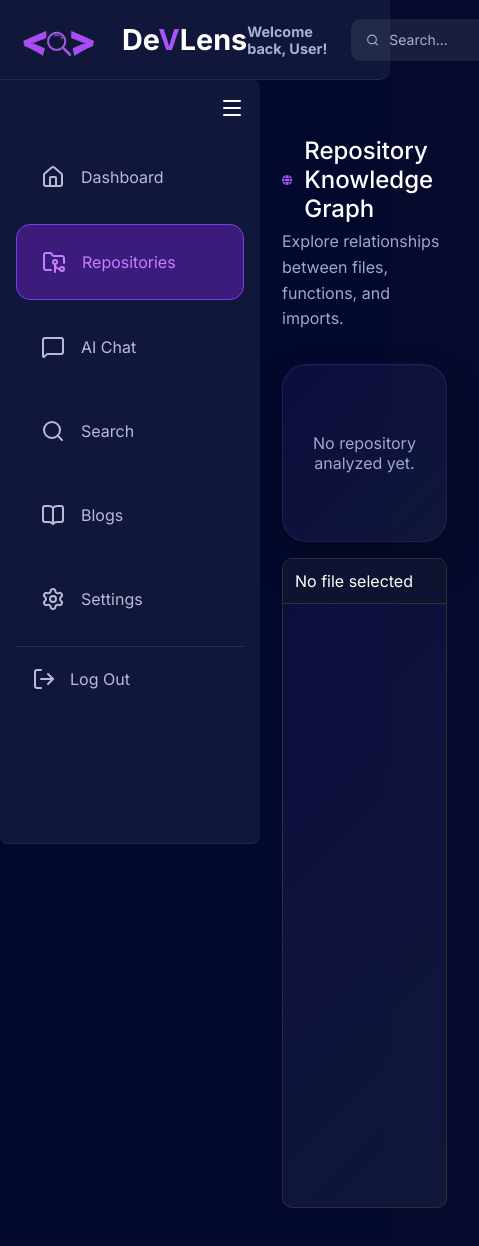
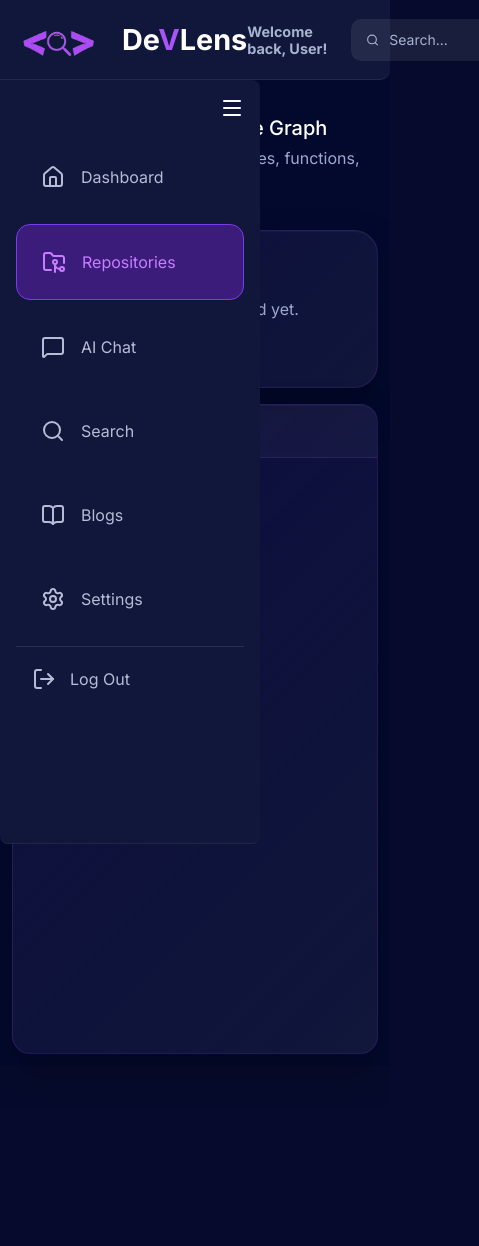
Before and after one commit to Ragamaie-Nagineni/DeVLens, a React app in the folder frontend/: page /repository in a window 390 px wide. Shown: the top 1246 px of the page, 479 px wide, since content can reach past the window. After the commit the page ends 1106 px from the top, so only its background shows below. Built offline with nearby package versions, Linux system fonts and the light colour scheme; the HTML template or start-up script is replaced by a standard one.

Commit message:
changes layout of repo page

```diff
--- a/frontend/src/components/FileExplorer/CodeViewer.css
+++ b/frontend/src/components/FileExplorer/CodeViewer.css
@@ -1,29 +1,83 @@
 .code-viewer {
   flex: 1;
-  background: linear-gradient(135deg,
-      rgba(78, 44, 180, 0.12),
-      #10173a);
+  min-width: 0;
+  height: 700px;
 
-  border: 1px solid #2f2f2f;
-  border-radius: 10px;
-  overflow: auto;
+  display: flex;
+  flex-direction: column;
+
+  background: linear-gradient(
+    135deg,
+    rgba(78, 44, 180, 0.12),
+    #10173a
+  );
+
+  border: 1px solid rgba(168, 85, 247, 0.15);
+  border-radius: 18px;
+
+  overflow: hidden;
+
+  box-shadow:
+    inset 0 1px 0 rgba(255, 255, 255, 0.03),
+    0 20px 40px rgba(0, 0, 0, 0.25);
 }
 
 .code-header {
-  padding: 12px;
-  border-bottom: 1px solid #333;
-  font-weight: 400;
-  color: white;
+  flex-shrink: 0;
+
+  padding: 16px 20px;
+
+  font-size: 16px;
+  font-weight: 600;
+
+  color: #ffffff;
+
+  background: rgba(255, 255, 255, 0.03);
+
+  border-bottom: 1px solid rgba(168, 85, 247, 0.15);
 }
 
 .code-viewer pre {
+  flex: 1;
+
   margin: 0;
-  padding: 16px;
-  color: #d4d4d4;
+  padding: 24px;
+
+  overflow: auto;
+
+  font-family:
+    "JetBrains Mono",
+    "Fira Code",
+    Consolas,
+    monospace;
+
   font-size: 14px;
-  overflow-x: auto;
+  line-height: 1.8;
+
+  color: #e2e8f0;
 }
 
 .code-viewer code {
   white-space: pre;
 }
+
+.code-viewer pre::-webkit-scrollbar {
+  width: 8px;
+  height: 8px;
+}
+
+.code-viewer pre::-webkit-scrollbar-thumb {
+  background: rgba(168, 85, 247, 0.45);
+  border-radius: 10px;
+}
+
+.code-viewer pre::-webkit-scrollbar-track {
+  background: transparent;
+}
+
+@media (max-width: 900px) {
+  .code-viewer {
+    width: 100%;
+    height: 500px;
+  }
+}
--- a/frontend/src/components/FileExplorer/FileExplorer.css
+++ b/frontend/src/components/FileExplorer/FileExplorer.css
@@ -1,28 +1,83 @@
 .file-explorer {
-  width: 20rem;
-  height: 100%;
-  background: linear-gradient(135deg,
-      rgba(78, 44, 180, 0.12),
-      #10173a);
+  width: 300px;
+  min-width: 300px;
+  max-width: 300px;
 
-  border: 1px solid #2f2f2f;
-  border-radius: 10px;
-  padding: 12px;
-  font-family: "Segoe UI", sans-serif;
+  height: 700px;
+
+  overflow-y: auto;
+  overflow-x: hidden;
+
+  background: linear-gradient(
+    135deg,
+    rgba(78, 44, 180, 0.12),
+    #10173a
+  );
+
+  border: 1px solid rgba(168, 85, 247, 0.15);
+  border-radius: 18px;
+
+  padding: 18px;
+
+  color: #f5f5f5;
+
   box-shadow:
     inset 0 1px 0 rgba(255, 255, 255, 0.03),
-    0 20px 50px rgba(0, 0, 0, 0.3);
-  color: white;
-  overflow-y: auto;
+    0 20px 40px rgba(0, 0, 0, 0.25);
 }
 
-.explorer-header {
-  padding: 12px 16px;
-  border-bottom: 1px solid #333;
-  font-weight: bold;
-  text-transform: uppercase;
+.file-explorer h3 {
+  margin-bottom: 18px;
+  font-size: 2rem;
+  font-weight: 700;
+  color: #ffffff;
 }
 
-.explorer-content {
-  padding: 12px 16px;
+.tree-folder-header,
+.tree-file {
+  display: flex;
+  align-items: center;
+  gap: 8px;
+
+  padding: 6px 8px;
+
+  border-radius: 6px;
+
+  cursor: pointer;
+
+  transition: all 0.2s ease;
 }
+
+.tree-folder-header:hover,
+.tree-file:hover {
+  background: rgba(168, 85, 247, 0.15);
+  transform: translateX(2px);
+}
+
+.tree-children {
+  margin-left: 18px;
+  padding-left: 12px;
+  border-left: 1px solid rgba(168, 85, 247, 0.15);
+}
+
+.file-explorer::-webkit-scrollbar {
+  width: 8px;
+}
+
+.file-explorer::-webkit-scrollbar-thumb {
+  background: rgba(168, 85, 247, 0.45);
+  border-radius: 10px;
+}
+
+.file-explorer::-webkit-scrollbar-track {
+  background: transparent;
+}
+
+@media (max-width: 900px) {
+  .file-explorer {
+    width: 100%;
+    min-width: 100%;
+    max-width: 100%;
+    height: 350px;
+  }
+}
--- a/frontend/src/pages/Repository/Repository.css
+++ b/frontend/src/pages/Repository/Repository.css
@@ -175,17 +175,29 @@
   white-space: pre;
 }
 
-/* Tablet */
+@media (max-width: 1100px) {
+  .repository-content {
+    padding: 1rem;
+  }
+}
+
 @media (max-width: 900px) {
   .explorer-viewer {
     flex-direction: column;
   }
 
-  .file-explorer {
-    width: 100%;
+  .repository-content {
+    margin-left: 80px;
+  }
+}
+
+@media (max-width: 600px) {
+  .repository-content {
+    margin-left: 0;
+    padding: 0.75rem;
   }
 
-  .code-viewer {
-    min-height: 500px;
+  .graph-header h2 {
+    font-size: 1.25rem;
   }
 }
```
